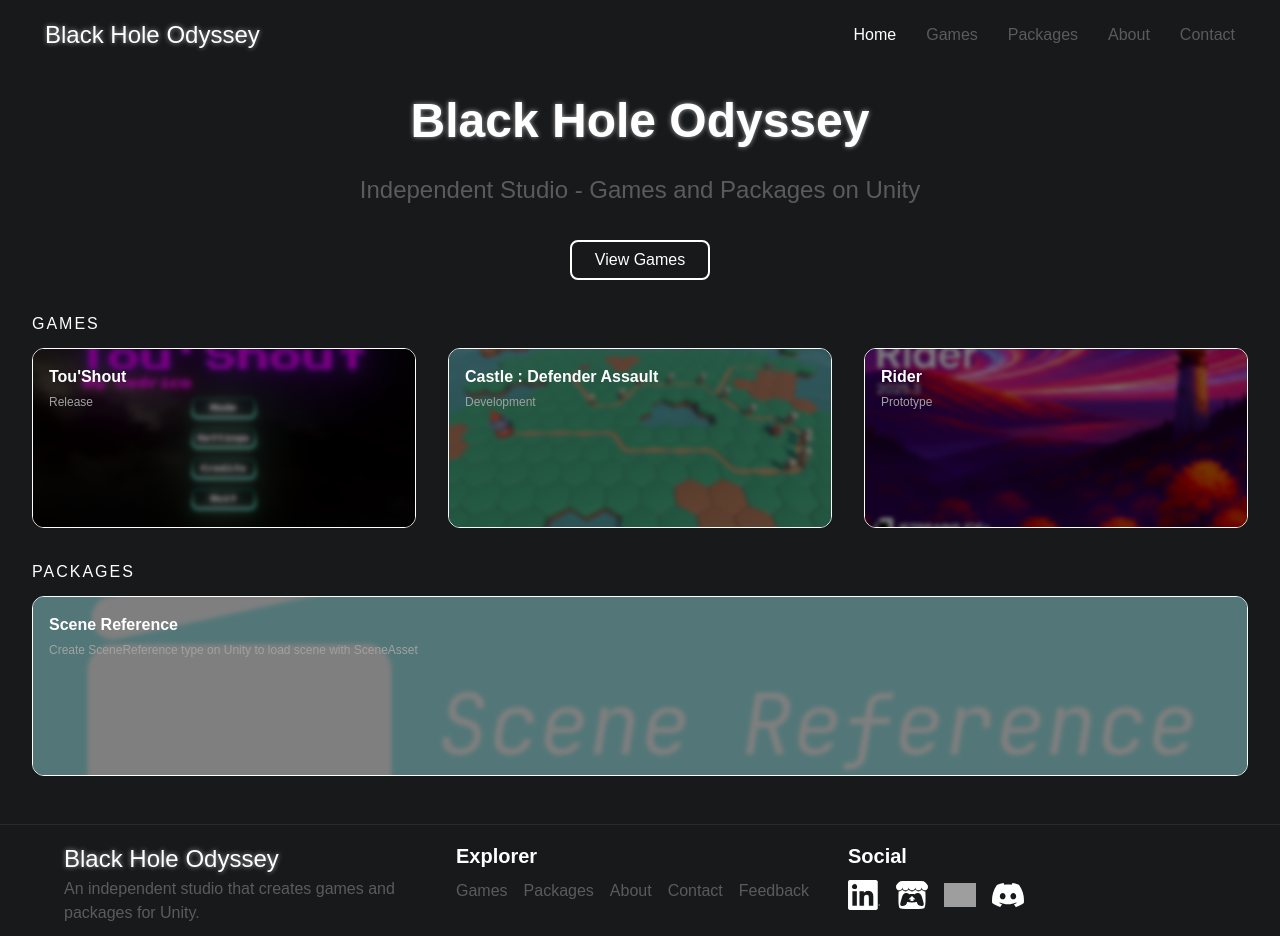
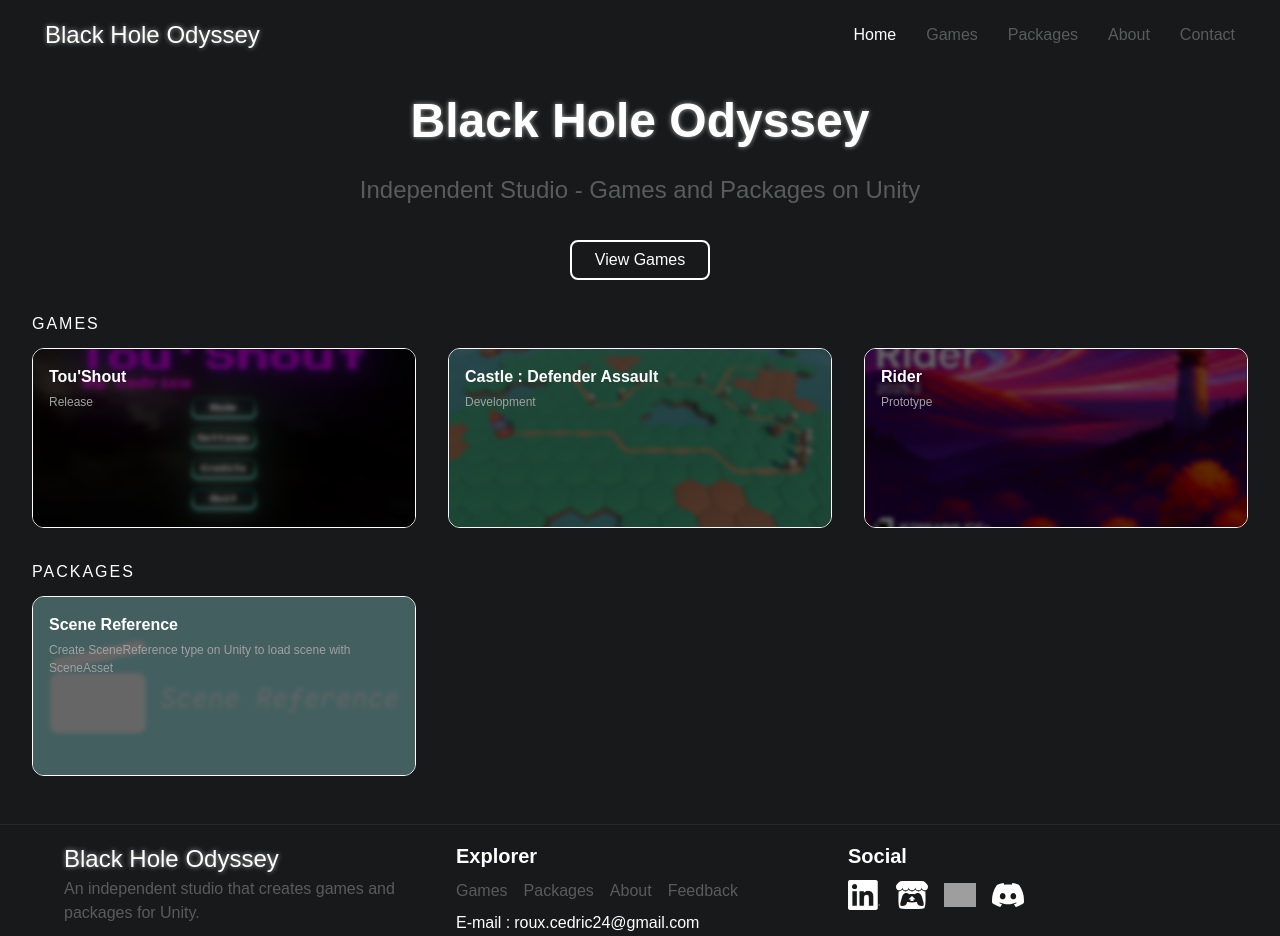
Before and after one commit to BlackHoleOdyssey/website-react, a React (Vite) app: page / in a window 1280 px wide. Shown: the top 936 px of the page. Built offline with nearby package versions, Linux system fonts and the light colour scheme; grey boxes are pictures that could not be loaded; a web font is replaced by a local one.

Commit message:
Update card drawing and add email into footer

```diff
--- a/index.html
+++ b/index.html
@@ -4,7 +4,7 @@
     <meta charset="UTF-8" />
     <link rel="icon" type="image/svg+xml" href="/favicon.svg" />
     <meta name="viewport" content="width=device-width, initial-scale=1.0" />
-    <title>website-react</title>
+    <title>Black Hole Odyssey</title>
   </head>
   <body>
     <div id="root"></div>
--- a/src/App.tsx
+++ b/src/App.tsx
@@ -14,7 +14,6 @@ function App() {
                     <Route path="/games" element={<div></div>}/>
                     <Route path="/packages" element={<div></div>}/>
                     <Route path="/about" element={<div></div>}/>
-                    <Route path="/contact" element={<div></div>}/>
                 </Routes>
             </main>
             <Footer />
--- a/src/Components/Cards/HomeCard/homeCard.module.css
+++ b/src/Components/Cards/HomeCard/homeCard.module.css
@@ -4,7 +4,9 @@
     border-radius: 12px;
     border: 1px #ffffff solid;
     padding: 16px;
-    min-height: 180px;
+    height: 180px;
+    width: 100%;
+    box-sizing: border-box;
 }
 
 .coverImage {
@@ -27,7 +29,7 @@
 .overlay {
     position: absolute;
     inset: 0;
-    background-color: rgba(0, 0, 0, 0.5);
+    background-color: rgba(0, 0, 0, 0.6);
     z-index: 1;
 }
 
--- /dev/null
+++ b/src/Components/Layouts/EmailLink/emailLink.tsx
@@ -0,0 +1,30 @@
+import {useState} from "react";
+
+const EmailLink = ({email}: { email: string }) => {
+    const [copied, setCopied] = useState(false);
+
+    const copyToClipboard = async () => {
+        try {
+            await navigator.clipboard.writeText(email);
+            setCopied(true);
+            setTimeout(() => setCopied(false), 2000); // Reset copied status after 2 seconds
+        } catch (err) {
+            console.error("Échec de la copie :", err);
+        }
+    };
+
+    return (
+        <div>
+      <span
+          onClick={copyToClipboard}
+          style={{cursor: "pointer"}}
+      >
+        {email}
+      </span>
+
+            {copied && <span style={{marginLeft: "8px", color: "#585c5c"}}>Email copié</span>}
+        </div>
+    );
+};
+
+export default EmailLink;
--- a/src/Components/Layouts/Footer/footer.module.css
+++ b/src/Components/Layouts/Footer/footer.module.css
@@ -76,3 +76,10 @@
     font-size: 16px;
     color: #585c5c;
 }
+
+.contact {
+    color: white;
+    display: flex;
+    flex-direction: row;
+    gap: 4px;
+}
--- a/src/Components/Layouts/Footer/footer.tsx
+++ b/src/Components/Layouts/Footer/footer.tsx
@@ -1,6 +1,7 @@
 import styles from './footer.module.css'
 import NeonGlow from "../../neonblade-ui/neon-glow";
 import {NavLink} from "react-router-dom";
+import EmailLink from "../EmailLink/emailLink.tsx";
 import commonStyles from "../../common.module.css";
 
 function Footer() {
@@ -20,7 +21,6 @@ function Footer() {
                     <div>
                         <p className={styles.copyright}>© 2026 Black Hole Odyssey. All rights reserved.</p>
                     </div>
-
                 </div>
 
                 <div className={styles.footerNav}>
@@ -39,15 +39,19 @@ function Footer() {
                                      className={({isActive}) => isActive ? `${commonStyles.navLink} ${commonStyles.navLinkActive}` : commonStyles.navLink}>
                                 About
                             </NavLink>
-                            <NavLink to="/contact"
-                                     className={({isActive}) => isActive ? `${commonStyles.navLink} ${commonStyles.navLinkActive}` : commonStyles.navLink}>
-                                Contact
-                            </NavLink>
                             <NavLink to="/feedback"
                                      className={({isActive}) => isActive ? `${commonStyles.navLink} ${commonStyles.navLinkActive}` : commonStyles.navLink}>
                                 Feedback
                             </NavLink>
                         </div>
+
+                        <div className={styles.contact}>
+                            <p>
+                                E-mail :
+                            </p>
+                            <EmailLink email="roux.cedric24@gmail.com" />
+                        </div>
+
                     </div>
                 </div>
 
--- a/src/Pages/Home/home.module.css
+++ b/src/Pages/Home/home.module.css
@@ -74,7 +74,14 @@
 
 .cardsGrid {
     display: grid;
-    grid-template-columns: repeat(auto-fit, minmax(240px, 1fr));
+    grid-template-columns: repeat(3, minmax(240px, 1fr));
     gap: 32px;
     width: 100%;
+    justify-content: start;
 }
+
+@media (max-width: 768px) {
+    .cardsGrid {
+        grid-template-columns: 1fr;
+    }
+}
```
